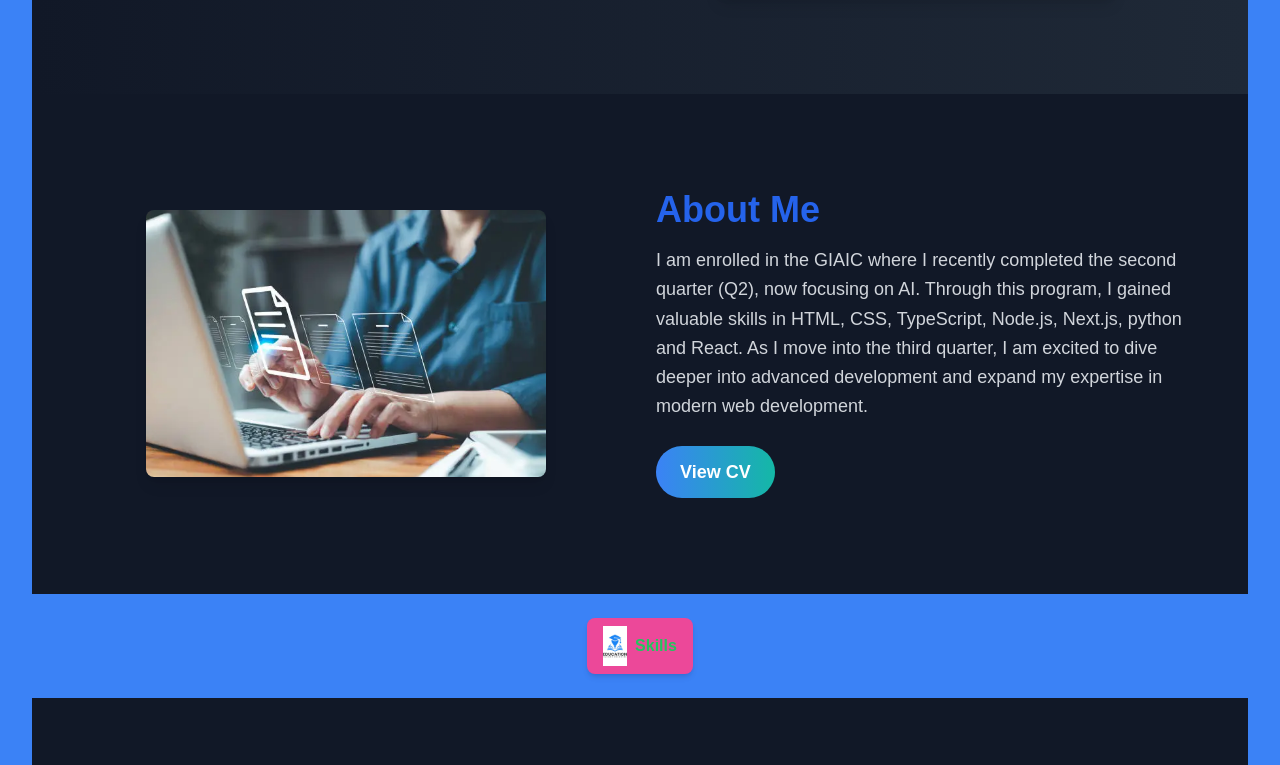
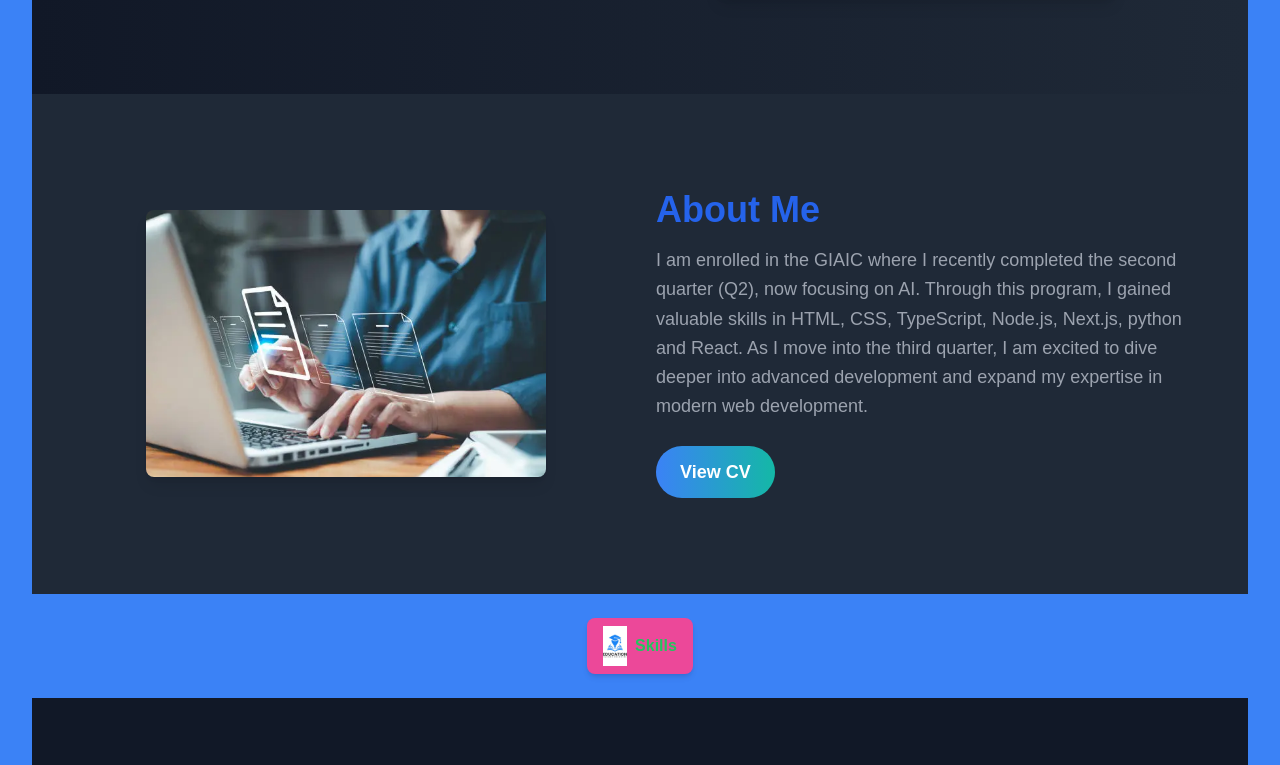
Before and after one commit to HassanRJ-3108/Adding-AI-Chat-BoT, a Next.js app: page / in a window 1280 px wide. Shown: the part 539-1304 px from the top of the page. Built offline with nearby package versions, Linux system fonts and the light colour scheme.

Commit message:
add commit

```diff
--- a/src/components/about.tsx
+++ b/src/components/about.tsx
@@ -5,7 +5,7 @@ import Link from 'next/link';
 const About = () => {
   return (
     <div id='about'>
-      <section className="text-gray-400 bg-gray-900 body-font">
+      <section className="text-gray-400 bg-gray-800 body-font">
         <div className="container mx-auto flex px-5 py-24 flex-col md:flex-row items-center">
           {/* Image Section */}
           <div className="w-full md:w-1/2 flex justify-center mb-10 md:mb-0">
@@ -23,7 +23,7 @@ const About = () => {
             <h1 className="text-3xl sm:text-4xl font-extrabold text-blue-600 mb-4">
               About Me
             </h1>
-            <p className="text-lg text-gray-300 leading-relaxed mb-6">
+            <p className="text-lg text-gray-400 leading-relaxed mb-6">
               I am enrolled in the GIAIC where I recently completed the second quarter (Q2), now focusing on AI.
                Through this program, I gained valuable skills in HTML, CSS, TypeScript, Node.js, Next.js, python
                and React. As I move into the third quarter, I am excited to dive deeper into advanced development
```
